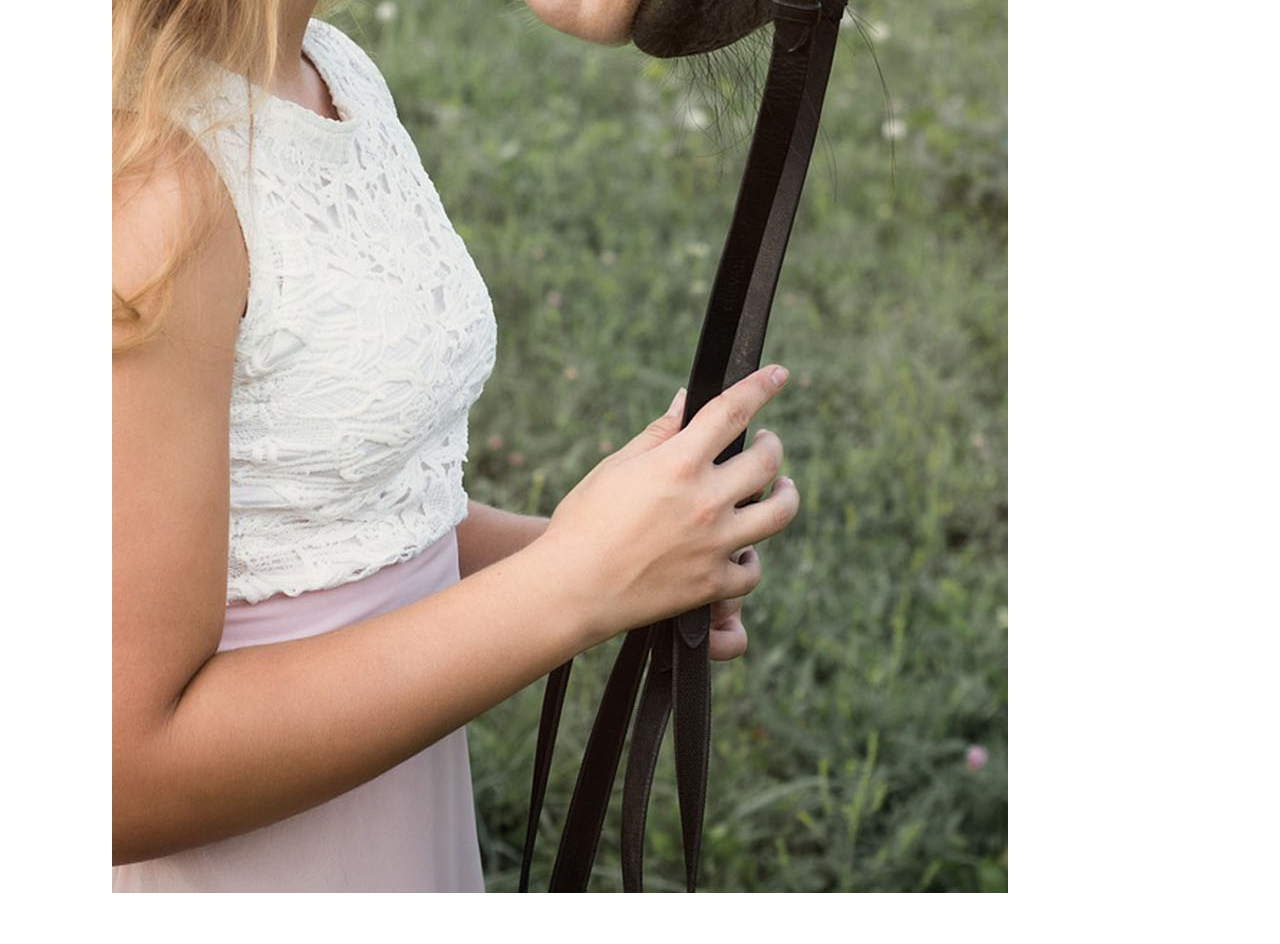
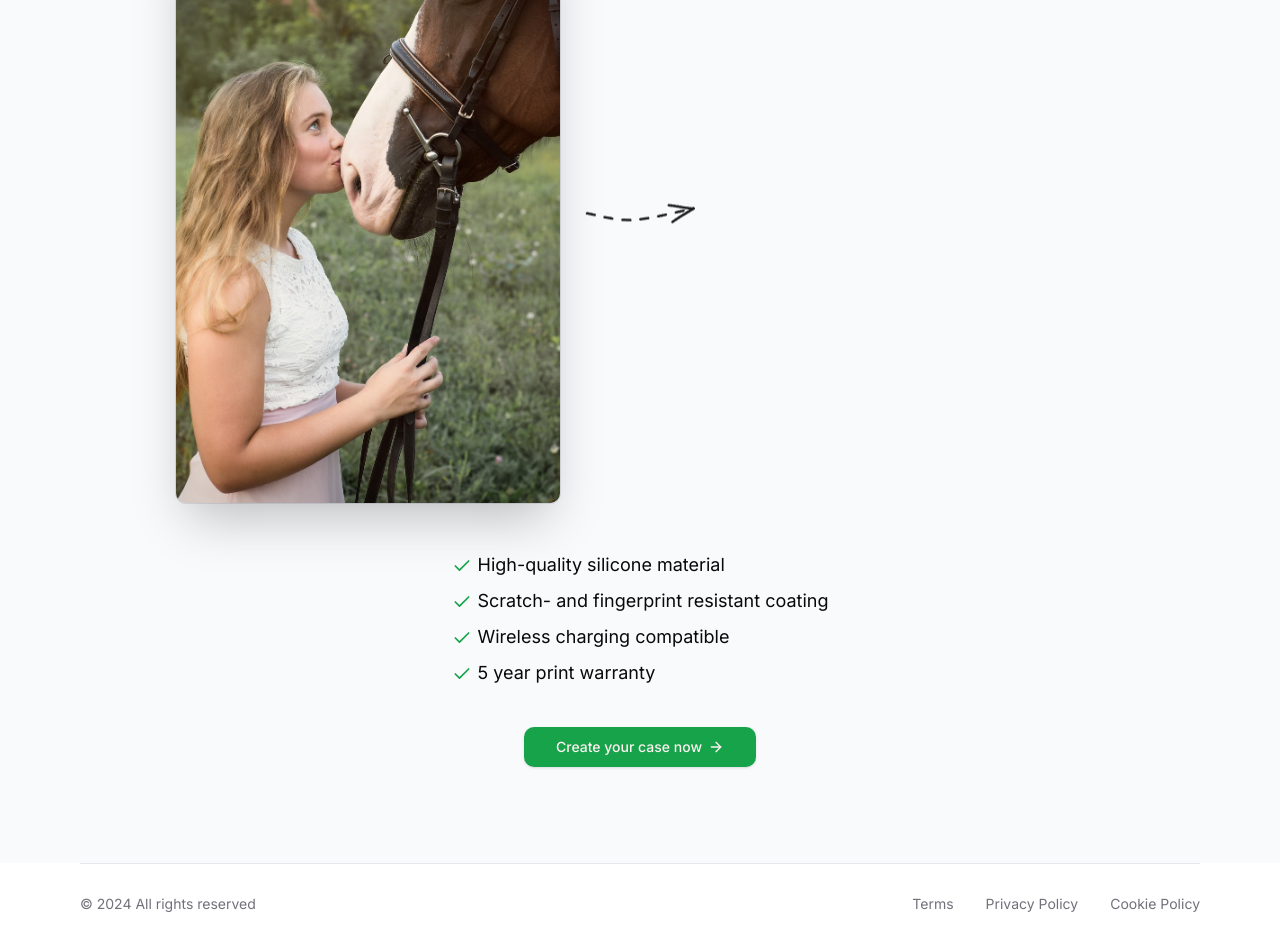
Before and after one commit to Pritam12F/case-cobra, a Next.js app: page / in a window 1280 px wide. Shown: the part 2980-3924 px from the top of the page. Before the commit the page ends 3873 px from the top, so only its background shows below. Built offline with nearby package versions, Linux system fonts and the light colour scheme; no server answers.

Commit message:
finished landing page

```diff
--- a/app/page.tsx
+++ b/app/page.tsx
@@ -1,3 +1,4 @@
+import Footer from "@/components/Footer";
 import { Icons } from "@/components/Icons";
 import { MaxWidthWrapper } from "@/components/MaxWidthWrapper";
 import { Phone } from "@/components/Phone";
@@ -14,6 +15,7 @@ export default function Home() {
           <div className="col-span-2 px-6 lg:px-0 lg:pt-4">
             <div className="relative mx-auto text-center lg:text-left flex flex-col items-center lg:items-start">
               <div className="absolute w-28 left-0 -top-20 hidden lg:block">
+                {/* i forgot this div right here in the video, it's purely visual gradient and looks nice */}
                 <div className="absolute inset-x-0 bottom-0 bg-gradient-to-t via-slate-50/50 from-slate-50 h-28" />
                 <img src="/snake-1.png" className="w-full" />
               </div>
@@ -134,13 +136,13 @@ export default function Home() {
               </div>
               <div className="text-lg leading-8">
                 <p>
-                  &quot;The case feels durable and I even got a compliment on
-                  the design. Had the case for two and a half months now and{" "}
+                  "The case feels durable and I even got a compliment on the
+                  design. Had the case for two and a half months now and{" "}
                   <span className="p-0.5 bg-slate-800 text-white">
                     the image is super clear
                   </span>
                   , on the case I had before, the image started fading into
-                  yellow-ish color after a couple weeks. Love it.&quot;
+                  yellow-ish color after a couple weeks. Love it."
                 </p>
               </div>
               <div className="flex gap-4 mt-2">
@@ -170,14 +172,14 @@ export default function Home() {
               </div>
               <div className="text-lg leading-8">
                 <p>
-                  &quot;I usually keep my phone together with my keys in my
-                  pocket and that led to some pretty heavy scratchmarks on all
-                  of my last phone cases. This one, besides a barely noticeable
+                  "I usually keep my phone together with my keys in my pocket
+                  and that led to some pretty heavy scratchmarks on all of my
+                  last phone cases. This one, besides a barely noticeable
                   scratch on the corner,{" "}
                   <span className="p-0.5 bg-slate-800 text-white">
                     looks brand new after about half a year
                   </span>
-                  . I dig it.&quot;
+                  . I dig it."
                 </p>
               </div>
               <div className="flex gap-4 mt-2">
@@ -187,7 +189,7 @@ export default function Home() {
                   alt="user"
                 />
                 <div className="flex flex-col">
-                  <p className="font-semibold">Pritam</p>
+                  <p className="font-semibold">Josh</p>
                   <div className="flex gap-1.5 items-center text-zinc-600">
                     <Check className="h-4 w-4 stroke-[3px] text-green-600" />
                     <p className="text-sm">Verified Purchase</p>
@@ -231,7 +233,7 @@ export default function Home() {
                 />
               </div>
 
-              <Phone className="w-60" imgSrc="/horse_phone.jpg" />
+              {/* <Phone className="w-60" imgSrc="/horse_phone.jpg" /> */}
             </div>
           </div>
 
@@ -267,6 +269,9 @@ export default function Home() {
           </ul>
         </MaxWidthWrapper>
       </section>
+      <section>
+        <Footer />
+      </section>
     </div>
   );
 }
--- /dev/null
+++ b/components/Footer.tsx
@@ -0,0 +1,45 @@
+import Link from "next/link";
+import { MaxWidthWrapper } from "./MaxWidthWrapper";
+
+const Footer = () => {
+  return (
+    <footer className="bg-white h-20 relative">
+      <MaxWidthWrapper>
+        <div className="border-t border-gray-200" />
+
+        <div className="h-full flex flex-col md:flex-row md:justify-between justify-center items-center">
+          <div className="text-center md:text-left pb-2 md:pb-0">
+            <p className="text-sm text-muted-foreground">
+              &copy; {new Date().getFullYear()} All rights reserved
+            </p>
+          </div>
+
+          <div className="flex items-center justify-center">
+            <div className="flex space-x-8">
+              <Link
+                href="#"
+                className="text-sm text-muted-foreground hover:text-gray-600"
+              >
+                Terms
+              </Link>
+              <Link
+                href="#"
+                className="text-sm text-muted-foreground hover:text-gray-600"
+              >
+                Privacy Policy
+              </Link>
+              <Link
+                href="#"
+                className="text-sm text-muted-foreground hover:text-gray-600"
+              >
+                Cookie Policy
+              </Link>
+            </div>
+          </div>
+        </div>
+      </MaxWidthWrapper>
+    </footer>
+  );
+};
+
+export default Footer;
--- a/components/Reviews.tsx
+++ b/components/Reviews.tsx
@@ -1,7 +1,9 @@
 "use client";
-import { useRef } from "react";
+import { HTMLAttributes, useEffect, useRef, useState } from "react";
 import { MaxWidthWrapper } from "./MaxWidthWrapper";
 import { useInView } from "framer-motion";
+import { cn } from "@/lib/utils";
+import { Phone } from "./Phone";
 
 const PHONES = [
   "/testimonials/1.jpg",
@@ -28,13 +30,85 @@ function splitArray<T>(array: Array<T>, columns: number) {
   return result;
 }
 
+const ReviewColumn = ({
+  reviews,
+  className,
+  reviewClassName,
+  msToPixel,
+}: {
+  reviews: string[];
+  className?: string;
+  reviewClassName?: (reviewIndex: number) => string;
+  msToPixel: number;
+}) => {
+  const columnRef = useRef<HTMLDivElement | null>(null);
+  const [columnHeight, setColumnHeight] = useState<number>(0);
+  const duration = `${msToPixel * columnHeight}ms`;
+
+  useEffect(() => {
+    if (!columnRef.current) return;
+
+    const colObserver = new window.ResizeObserver(() => {
+      setColumnHeight(columnRef.current?.offsetHeight ?? 0);
+    });
+
+    colObserver.observe(columnRef.current);
+
+    return () => {
+      colObserver.disconnect();
+    };
+  }, []);
+
+  return (
+    <div
+      ref={columnRef}
+      className={cn("animate-marquee space-y-8 py-4", className)}
+      style={{ "--marquee-duration": duration } as React.CSSProperties}
+    >
+      {reviews.concat(reviews).map((imgSrc, reviewIndex) => {
+        return (
+          <Review
+            key={reviewIndex}
+            className={reviewClassName?.(reviewIndex % reviews.length)}
+            imgSrc={imgSrc}
+          />
+        );
+      })}
+    </div>
+  );
+};
+
+interface ReviewProps extends HTMLAttributes<HTMLDivElement> {
+  imgSrc: string;
+}
+
+const Review = ({ imgSrc, className, ...props }: ReviewProps) => {
+  const POSSIBLE_DELAYS = ["0s", "0.1s", "0.2s", "0.3s", "0.4s", "0.5s"];
+
+  const animationDelay =
+    POSSIBLE_DELAYS[Math.floor(Math.random() * POSSIBLE_DELAYS.length)];
+
+  return (
+    <div
+      className={cn(
+        "animate-fade-in rounded-[2.25rem] bg-white p-6 opacity-0 shadow-xl shadow-slate-900/5",
+        className
+      )}
+      style={{ animationDelay }}
+      {...props}
+    >
+      <Phone imgSrc={imgSrc} />
+    </div>
+  );
+};
+
 const ReviewGrid = () => {
   const containerRef = useRef<HTMLDivElement | null>(null);
   const inView = useInView(containerRef, { once: true, amount: 0.4 });
   const cols = splitArray(PHONES, 3);
   const column1 = cols[0];
   const column2 = cols[1];
-  const column3 = cols[2];
+  const column3 = splitArray(cols[2], 2);
 
   return (
     <div
@@ -43,9 +117,32 @@ const ReviewGrid = () => {
     >
       {inView ? (
         <>
-          <ReviewColumn />
+          <ReviewColumn
+            reviews={[...column1, ...column2, ...column3.flat()]}
+            msToPixel={10}
+            reviewClassName={(reviewIndex) =>
+              cn({
+                "md:hidden": reviewIndex >= column1.length + column3[0].length,
+                "lg:hidden": reviewIndex >= column1.length,
+              })
+            }
+          />
+          <ReviewColumn
+            reviews={[...column2, ...column3[1]]}
+            msToPixel={15}
+            reviewClassName={(reviewIndex) =>
+              reviewIndex >= column2.length ? "lg:hidden" : ""
+            }
+          />
+          <ReviewColumn
+            reviews={column3.flat()}
+            msToPixel={10}
+            className="hidden md:block"
+          />
         </>
       ) : null}
+      <div className="pointer-events-none absolute inset-x-0 top-0 h-32 bg-gradient-to-b from-slate-100" />
+      <div className="pointer-events-none absolute inset-x-0 bottom-0 h-32 bg-gradient-to-t from-slate-100" />
     </div>
   );
 };
@@ -57,6 +154,7 @@ export const Reviews = () => {
         src="/what-people-are-buying.png"
         className="absolute select-none hidden xl:block -left-32 top-1/3"
       />
+      <ReviewGrid />
     </MaxWidthWrapper>
   );
 };
--- a/tailwind.config.ts
+++ b/tailwind.config.ts
@@ -1,13 +1,13 @@
-import type { Config } from "tailwindcss"
+import type { Config } from "tailwindcss";
 
 const config = {
   darkMode: ["class"],
   content: [
-    './pages/**/*.{ts,tsx}',
-    './components/**/*.{ts,tsx}',
-    './app/**/*.{ts,tsx}',
-    './src/**/*.{ts,tsx}',
-	],
+    "./pages/**/*.{ts,tsx}",
+    "./components/**/*.{ts,tsx}",
+    "./app/**/*.{ts,tsx}",
+    "./src/**/*.{ts,tsx}",
+  ],
   prefix: "",
   theme: {
     container: {
@@ -59,22 +59,32 @@ const config = {
         sm: "calc(var(--radius) - 4px)",
       },
       keyframes: {
-        "accordion-down": {
-          from: { height: "0" },
-          to: { height: "var(--radix-accordion-content-height)" },
+        "fade-in": {
+          from: {
+            opacity: "0",
+          },
+          to: {
+            opacity: "1",
+          },
         },
-        "accordion-up": {
-          from: { height: "var(--radix-accordion-content-height)" },
-          to: { height: "0" },
+        marquee: {
+          "100%": {
+            transform: "translateY(-50%)",
+          },
+        },
+        flashing: {
+          "0%, 100%": { opacity: "0.2" },
+          "20%": { opacity: "1" },
         },
       },
       animation: {
-        "accordion-down": "accordion-down 0.2s ease-out",
-        "accordion-up": "accordion-up 0.2s ease-out",
+        marquee: "marquee var(--marquee-duration) linear infinite",
+        "fade-in": "fade-in 0.5s linear forwards",
+        flashing: "flashing 1.4s infinite linear",
       },
     },
   },
   plugins: [require("tailwindcss-animate")],
-} satisfies Config
+} satisfies Config;
 
-export default config
+export default config;
```
Also changed, not shown: app/configure/upload/page.tsx (added).
